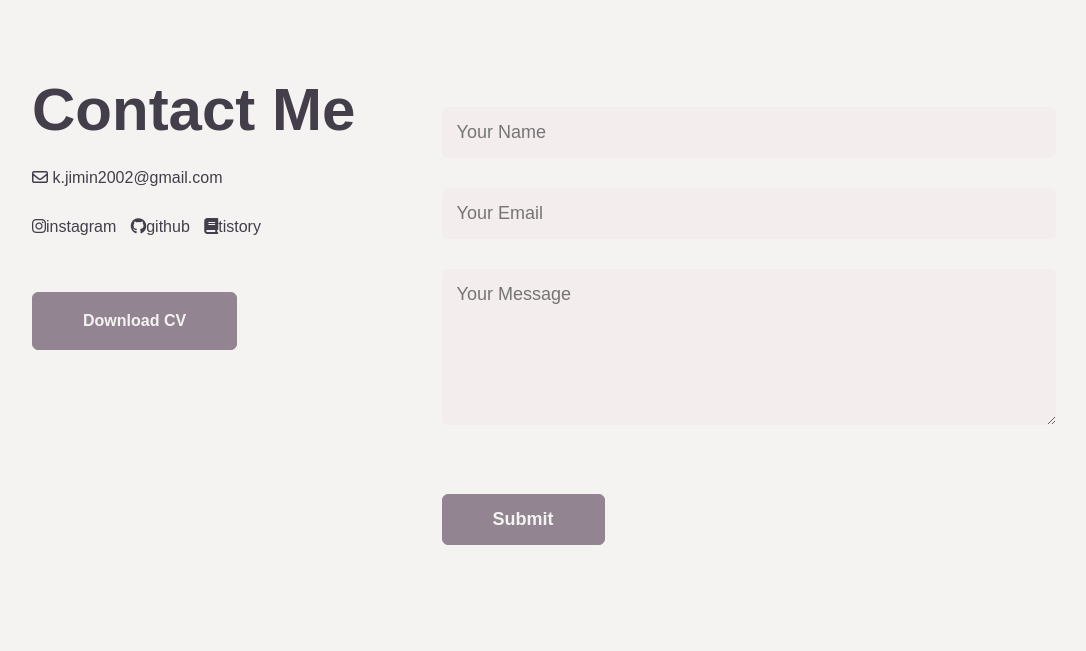
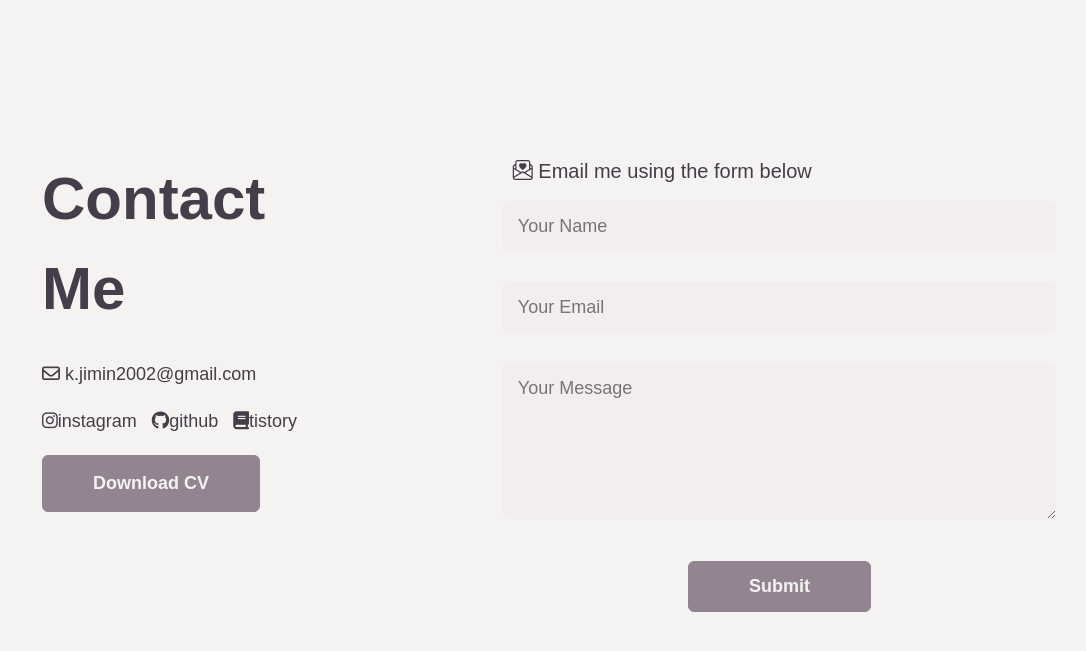
Before and after one commit to ji-min0/profile_page, a FastAPI app: page /contact in a window 1280 px wide. Shown: the part 51-702 px from the top of the page, without its empty margins (96-1182 px from the left). Run offline with FastAPI, Linux system fonts and the light colour scheme; parts of the project's set-up code (start-up, migrations or seed data) failed here and were passed over; some libraries are stand-ins or nearby versions.

Commit message:
chore: contact 페이지 css 수정

```diff
--- a/app/templates/base.html
+++ b/app/templates/base.html
@@ -5,6 +5,7 @@
     <title>{% block title %}Jimin{% endblock %}</title>
     <link rel="stylesheet" href="{{ url_for('static', path='css/style.css') }}">
     <script src="https://kit.fontawesome.com/2271afb610.js" crossorigin="anonymous"></script>
+    <link rel="stylesheet" href="https://cdn.jsdelivr.net/npm/bootstrap-icons@1.11.1/font/bootstrap-icons.css">
 </head>
 <body>
 <div id="header">
--- a/app/templates/contact.html
+++ b/app/templates/contact.html
@@ -3,11 +3,17 @@
 {% block content %}
 <style>
     .contact-left{
-        flex-basis: 35%;
-        line-height: 1.8;
+        flex-basis: 40%;
+        line-height: 1.5;
+        font-size: 18px;
+        padding-right: 10%;
+        margin: auto 10px;
     }
     .contact-right{
-        flex-basis: 60%;
+        margin-top: 8%;
+        flex-basis: 50%;
+        flex-grow: 0.5;
+        line-height: 1.5;
     }
     .contact-left a {
         margin-top: 20px;
@@ -25,7 +31,7 @@
         display: inline-block;
         background: #928490;
         color: #f4f3f2;
-        margin: 50px auto;
+        margin: 20px auto;
         width: fit-content;
         border: 1px solid #928490;
         padding: 14px 50px;
@@ -36,6 +42,11 @@
     }
     .contact-right form{
         width: 100%;
+    }
+    form p{
+        color: #433e49;
+        font-size: 20px;
+        margin-left: 10px;
     }
     form input, form textarea{
         width: 100%;
@@ -48,12 +59,13 @@
         font-size: 18px;
         border-radius: 6px;
     }
-
-    form .btn2{
+    .btn.btn2.submit{
         padding: 14px 60px;
         font-size: 18px;
-        margin-top: 20px;
         cursor: pointer;
+        display: block;
+        width: fit-content;
+        margin: 20px auto 0 auto;
     }
     .row {
         display: flex;
@@ -65,6 +77,12 @@
         font-size: 60px;
         color: #433e49
     }
+    .alert {
+        margin: 50px auto 0 auto;
+        text-align: center;
+        width: fit-content;
+        font-size: 18px;
+    }
 /*----------------- css for small screens --------------------*/
 @media only screen and (max-width: 600px) {
     .sub-title{
@@ -73,15 +91,19 @@
     .contact-left, .contact-right {
         flex-basis: 100%;
     }
+    form p{
+        font-size: 18px
+    }
 }
 </style>
 
 <div class="contact">
     <div class="container">
-        <br><br>
+        <br><br><br>
         <div class="row">
             <div class="contact-left">
                 <h1 class="sub-title">Contact Me</h1>
+                <br>
                 <p><i class="fa-regular fa-envelope"></i> k.jimin2002@gmail.com</p>
 <!--                <p><i class="fa-solid fa-mobile-screen"></i> +82 </p>-->
                 <div class="social-icons">
@@ -93,17 +115,17 @@
             </div>
             <div class="contact-right">
                 <form action="/contact" method="post">
-                    <br><br>
+                    <p><i class="bi bi-envelope-paper-heart"></i> Email me using the form below</p>
                     <input type="text" name="name" placeholder="Your Name" required>
                     <input type="email" name="email" placeholder="Your Email" required>
                     <textarea name="message" rows="6" placeholder="Your Message"></textarea>
-                    <button type="submit" class="btn btn2">Submit</button>
                 </form>
+                <button type="submit" class="btn btn2 submit">Submit</button>
+                {% if result %}
+                <div class="alert alert-info mt-3">{{ result }}</div>
+                {% endif %}
+                </div>
             </div>
-        {% if result %}
-        <div class="alert alert-info mt-3">{{ result }}</div>
-        {% endif %}
-        </div>
     </div>
 </div>
 {% endblock %}
```
